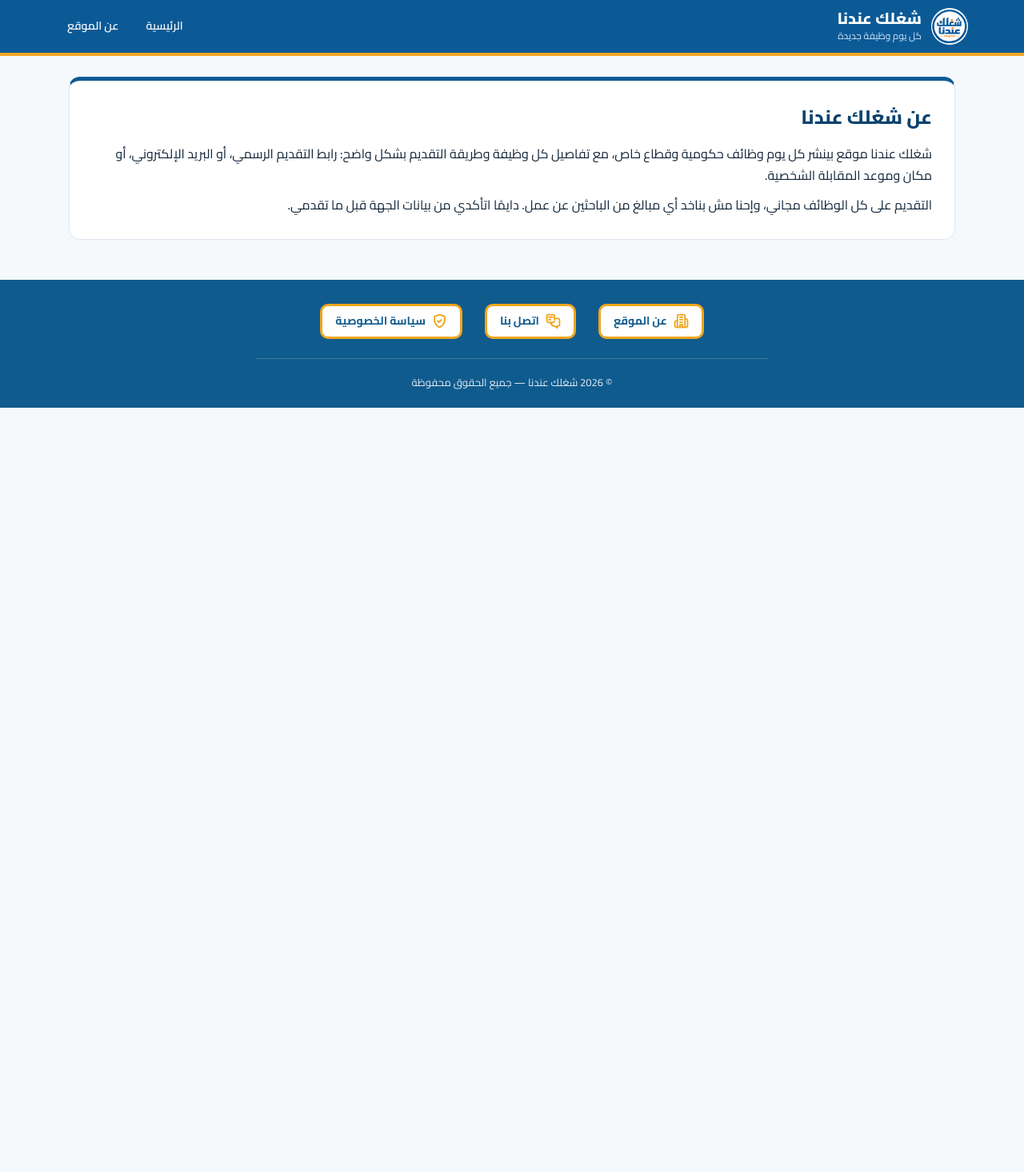
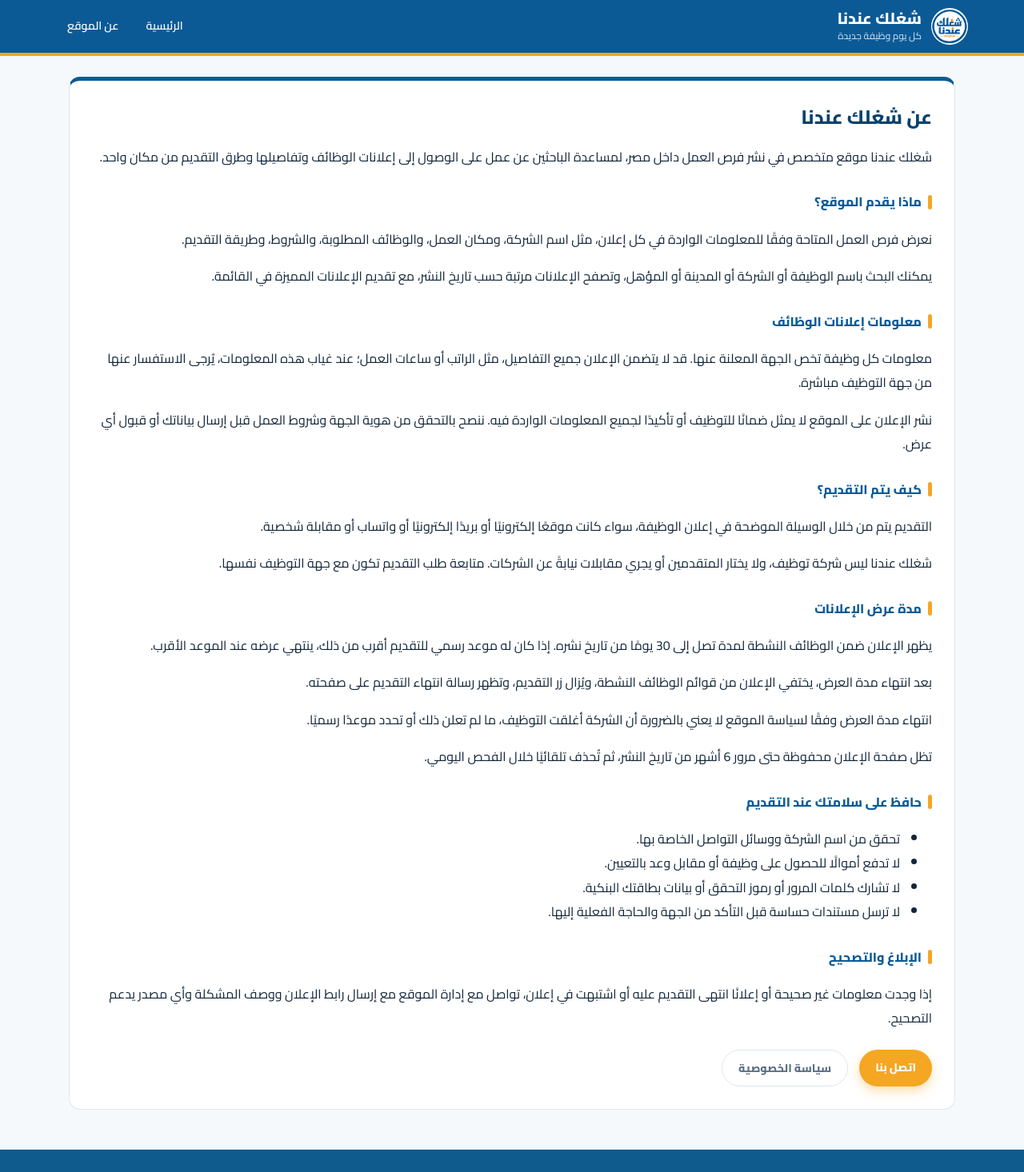
Before and after one commit to raniamostafa007/shoghlak, a Next.js app in the folder shoghlak/: page /about in a window 1280 px wide. Shown: the top 1466 px of the page at 80% size. Before the commit the page ends 800 px from the top, so only its background shows below. Built offline with nearby package versions, Linux system fonts and the light colour scheme; no server answers.

Commit message:
Enhance About page content and layout
Updated the About page with additional site description and improved content structure.

```diff
--- a/shoghlak/app/about/page.js
+++ b/shoghlak/app/about/page.js
@@ -1,22 +1,181 @@
+import Link from 'next/link';
 import { SITE } from '../../lib/site';
 
-export const metadata = { title: 'عن الموقع' };
+export const metadata = {
+  title: 'عن الموقع',
+  description:
+    'تعرف على شغلك عندنا، موقع لنشر فرص العمل في مصر وتسهيل الوصول إلى تفاصيل الوظائف وطرق التقديم.',
+};
 
 export default function AboutPage() {
   return (
     <div className="container">
-      <div className="detail" style={{ marginTop: 26 }}>
+      <article
+        className="detail"
+        style={{
+          marginTop: 26,
+          marginBottom: 50,
+          fontSize: 16,
+          lineHeight: 1.9,
+        }}
+      >
         <h1>عن {SITE.name}</h1>
-        <p className="text-block" style={{ marginTop: 14 }}>
-          {SITE.name} موقع بينشر كل يوم وظائف حكومية وقطاع خاص، مع تفاصيل كل وظيفة
-          وطريقة التقديم بشكل واضح: رابط التقديم الرسمي، أو البريد الإلكتروني،
-          أو مكان وموعد المقابلة الشخصية.
+
+        <p>
+          {SITE.name} موقع متخصص في نشر فرص العمل
+          داخل مصر، لمساعدة الباحثين عن عمل على
+          الوصول إلى إعلانات الوظائف وتفاصيلها
+          وطرق التقديم من مكان واحد.
         </p>
-        <p className="text-block" style={{ marginTop: 10 }}>
-          التقديم على كل الوظائف مجاني، وإحنا مش بناخد أي مبالغ من الباحثين عن عمل.
-          دايمًا اتأكدي من بيانات الجهة قبل ما تقدمي.
+
+        <h2 className="block-title">
+          ماذا يقدم الموقع؟
+        </h2>
+
+        <p>
+          نعرض فرص العمل المتاحة وفقًا للمعلومات
+          الواردة في كل إعلان، مثل اسم الشركة،
+          ومكان العمل، والوظائف المطلوبة،
+          والشروط، وطريقة التقديم.
         </p>
-      </div>
+
+        <p>
+          يمكنك البحث باسم الوظيفة أو الشركة أو
+          المدينة أو المؤهل، وتصفح الإعلانات
+          مرتبة حسب تاريخ النشر، مع تقديم
+          الإعلانات المميزة في القائمة.
+        </p>
+
+        <h2 className="block-title">
+          معلومات إعلانات الوظائف
+        </h2>
+
+        <p>
+          معلومات كل وظيفة تخص الجهة المعلنة عنها.
+          قد لا يتضمن الإعلان جميع التفاصيل،
+          مثل الراتب أو ساعات العمل؛ عند غياب
+          هذه المعلومات، يُرجى الاستفسار عنها
+          من جهة التوظيف مباشرة.
+        </p>
+
+        <p>
+          نشر الإعلان على الموقع لا يمثل ضمانًا
+          للتوظيف أو تأكيدًا لجميع المعلومات
+          الواردة فيه. ننصح بالتحقق من هوية
+          الجهة وشروط العمل قبل إرسال بياناتك
+          أو قبول أي عرض.
+        </p>
+
+        <h2 className="block-title">
+          كيف يتم التقديم؟
+        </h2>
+
+        <p>
+          التقديم يتم من خلال الوسيلة الموضحة
+          في إعلان الوظيفة، سواء كانت موقعًا
+          إلكترونيًا أو بريدًا إلكترونيًا أو
+          واتساب أو مقابلة شخصية.
+        </p>
+
+        <p>
+          {SITE.name} ليس شركة توظيف، ولا يختار
+          المتقدمين أو يجري مقابلات نيابةً عن
+          الشركات. متابعة طلب التقديم تكون
+          مع جهة التوظيف نفسها.
+        </p>
+
+        <h2 className="block-title">
+          مدة عرض الإعلانات
+        </h2>
+
+        <p>
+          يظهر الإعلان ضمن الوظائف النشطة لمدة
+          تصل إلى 30 يومًا من تاريخ نشره.
+          إذا كان له موعد رسمي للتقديم أقرب
+          من ذلك، ينتهي عرضه عند الموعد الأقرب.
+        </p>
+
+        <p>
+          بعد انتهاء مدة العرض، يختفي الإعلان
+          من قوائم الوظائف النشطة، ويُزال زر
+          التقديم، وتظهر رسالة انتهاء التقديم
+          على صفحته.
+        </p>
+
+        <p>
+          انتهاء مدة العرض وفقًا لسياسة الموقع
+          لا يعني بالضرورة أن الشركة أغلقت
+          التوظيف، ما لم تعلن ذلك أو تحدد
+          موعدًا رسميًا.
+        </p>
+
+        <p>
+          تظل صفحة الإعلان محفوظة حتى مرور
+          6 أشهر من تاريخ النشر، ثم تُحذف
+          تلقائيًا خلال الفحص اليومي.
+        </p>
+
+        <h2 className="block-title">
+          حافظ على سلامتك عند التقديم
+        </h2>
+
+        <ul>
+          <li>
+            تحقق من اسم الشركة ووسائل التواصل
+            الخاصة بها.
+          </li>
+
+          <li>
+            لا تدفع أموالًا للحصول على وظيفة
+            أو مقابل وعد بالتعيين.
+          </li>
+
+          <li>
+            لا تشارك كلمات المرور أو رموز
+            التحقق أو بيانات بطاقتك البنكية.
+          </li>
+
+          <li>
+            لا ترسل مستندات حساسة قبل التأكد
+            من الجهة والحاجة الفعلية إليها.
+          </li>
+        </ul>
+
+        <h2 className="block-title">
+          الإبلاغ والتصحيح
+        </h2>
+
+        <p>
+          إذا وجدت معلومات غير صحيحة أو إعلانًا
+          انتهى التقديم عليه أو اشتبهت في إعلان،
+          تواصل مع إدارة الموقع مع إرسال رابط
+          الإعلان ووصف المشكلة وأي مصدر يدعم
+          التصحيح.
+        </p>
+
+        <div
+          style={{
+            display: 'flex',
+            flexWrap: 'wrap',
+            gap: 14,
+            marginTop: 24,
+          }}
+        >
+          <Link
+            href="/contact"
+            className="btn btn-sm"
+          >
+            اتصل بنا
+          </Link>
+
+          <Link
+            href="/privacy"
+            className="btn btn-sm btn-ghost"
+          >
+            سياسة الخصوصية
+          </Link>
+        </div>
+      </article>
     </div>
   );
 }
```
